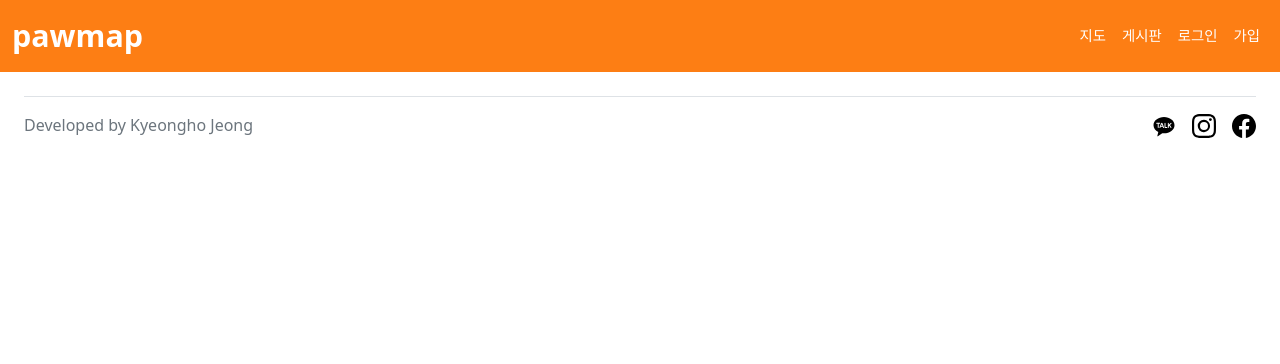
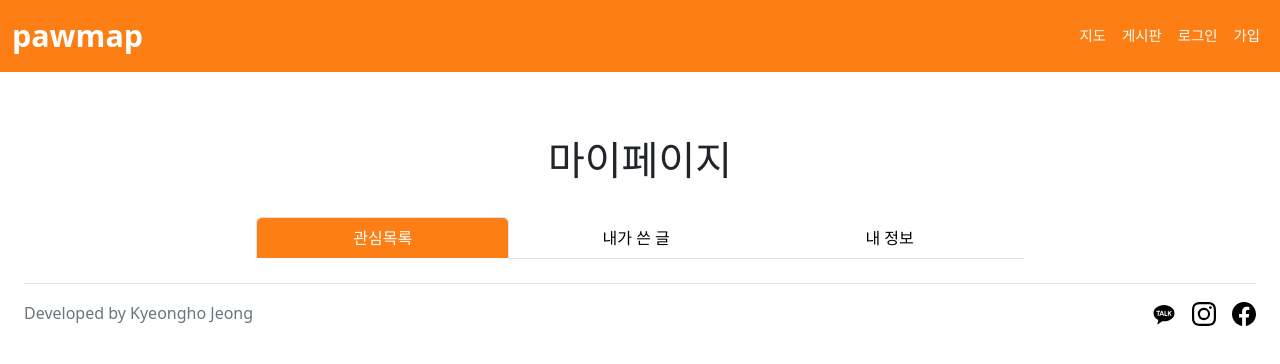
Before and after one commit to KyeonghoJeong/pawmap_front-end, a Vue app: page /mypage in a window 1280 px wide. Shown: the top 364 px of the page. Built offline with nearby package versions, Linux system fonts and the light colour scheme.

Commit message:
Added MyPage

```diff
--- a/src/components/HeaderView.vue
+++ b/src/components/HeaderView.vue
@@ -31,7 +31,7 @@
             </router-link>
           </li>
           <li class="nav-item">
-            <router-link to="/signup" class="nav-link active navbar-link">
+            <router-link to="/mypage" class="nav-link active navbar-link">
               가입
             </router-link>
           </li>
--- /dev/null
+++ b/src/components/MyPageView.vue
@@ -0,0 +1,58 @@
+<template>
+    <div class="mp">
+        <div class="mp-title">
+            <h1>마이페이지</h1>
+        </div>
+
+        <div class="mp-nav">
+            <ul class="nav nav-tabs mp-tabs">
+                <li class="nav-item mp-tab">
+                    <a class="nav-link mp-link active" href="#">관심목록</a>
+                </li>
+                <li class="nav-item mp-tab">
+                    <a class="nav-link mp-link" href="#">내가 쓴 글</a>
+                </li>
+                <li class="nav-item mp-tab">
+                    <a class="nav-link mp-link" href="#">내 정보</a>
+                </li>
+            </ul>
+        </div>
+    </div>
+</template>
+
+<style>
+    .mp{
+        display: flex;
+        flex-direction: column;
+        align-items: center;
+    }
+    .mp-title{
+        margin-top: 5%;
+        margin-bottom: 2%;
+        width: 60%;
+        display: flex;
+        flex-direction: column;
+        align-items: center;
+    }
+    .mp-nav{
+        width: 60%;
+        display: flex;
+        flex-direction: column;
+        align-items: center;
+    }
+    .mp-tabs{
+        width: 100%;
+        text-align: center;
+    }
+    .mp-tab {
+        width: 33%;
+    }
+    .mp-link{
+        color: black;
+    }
+    .mp-tabs .nav-link.active {
+        background-color: #fd7e14;
+        color: white;
+    }
+
+</style>
--- a/src/router.js
+++ b/src/router.js
@@ -8,6 +8,7 @@ import SignInView from './views/SignInView.vue'
 import SignUpView from './views/SignUpView.vue'
 import WritingView from './views/WritingView.vue'
 import PostingView from './views/PostingView.vue'
+import MyPageView from './components/MyPageView.vue'
 
 Vue.use(VueRouter)
 
@@ -46,6 +47,11 @@ const routes = [
         path: '/posting',
         name: 'posting',
         component: PostingView
+    },
+    {
+        path: '/mypage',
+        name: 'mypage',
+        component: MyPageView
     }
 ]
 
--- a/src/views/SignInView.vue
+++ b/src/views/SignInView.vue
@@ -1,5 +1,5 @@
 <template>
-    <body>
+    <div>
         <form class="form-signin custom-signin">
             <div class="container-signin">
                 <h1 class="h3 mb-3 font-weight-normal">로그인</h1><br>
@@ -15,7 +15,7 @@
                 <button class="btn btn-lg btn-primary btn-block" type="submit" style="width:100%">로그인</button>
             </div>
         </form>
-  </body>
+  </div>
 </template>
 
 <style>
--- a/src/views/SignUpView.vue
+++ b/src/views/SignUpView.vue
@@ -1,5 +1,5 @@
 <template>
-    <body>
+    <div>
         <form class="form-signin custom-signin">
             <div class="container-signin">
                 <h1 class="h3 mb-3 font-weight-normal">회원정보 입력</h1><br>
@@ -14,5 +14,5 @@
                 <button class="btn btn-lg btn-primary btn-block" type="submit" style="width:100%">확인</button>
             </div>
         </form>
-  </body>
+  </div>
 </template>
```
Also changed, not shown: src/views/MyPageView.vue (deleted).
